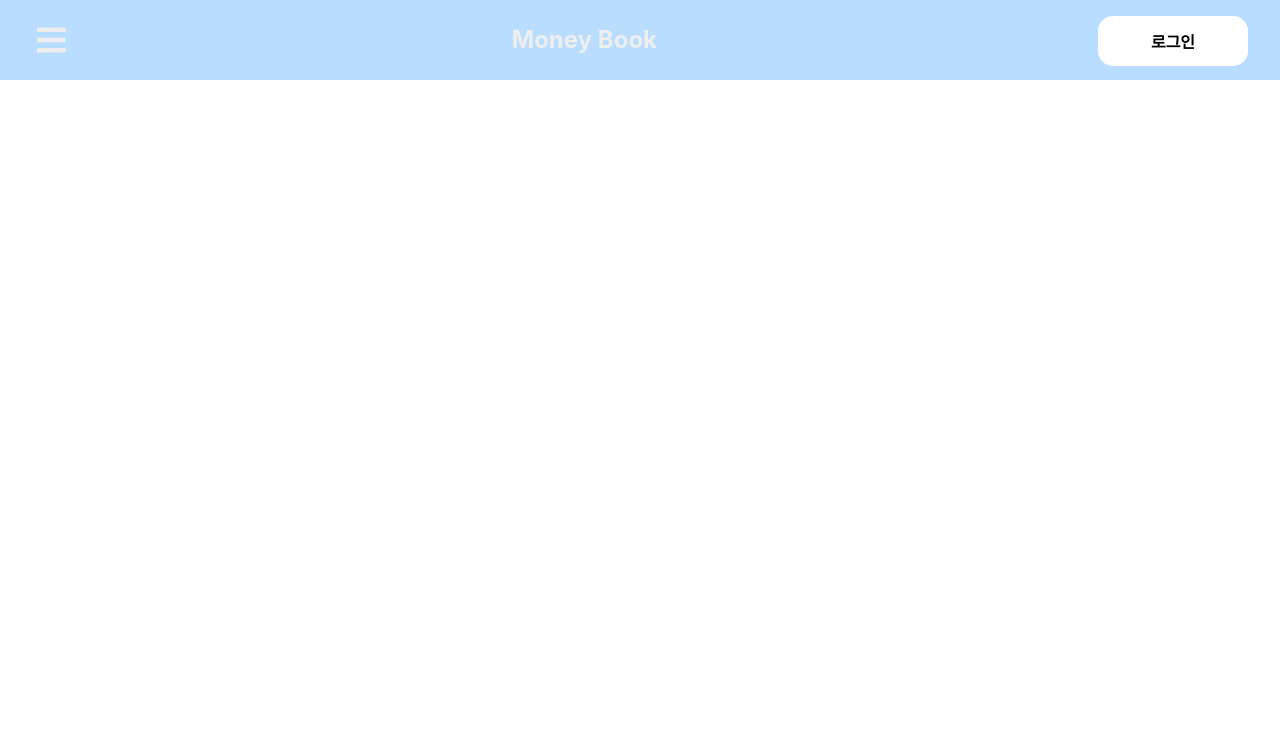
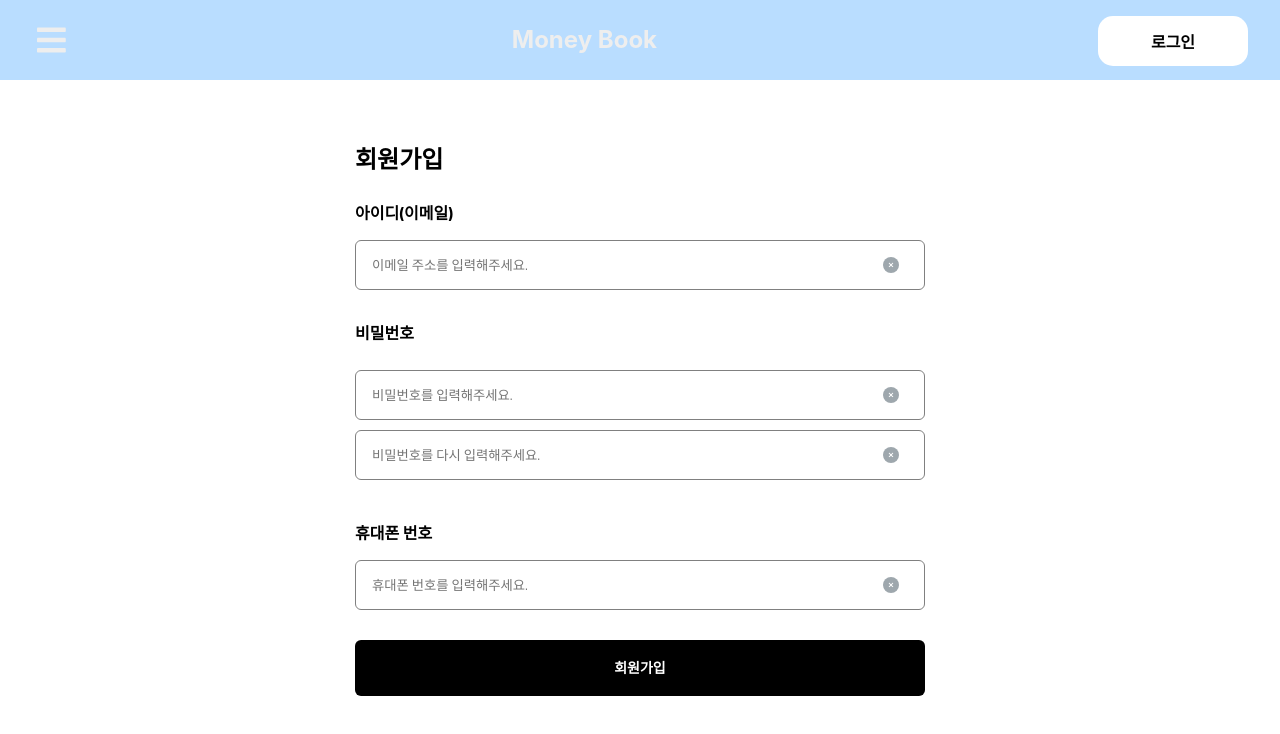
Before and after one commit to nicky-day/money-book, a React (Create React App) app in the folder fronted/: page /account/signup in a window 1280 px wide. Before the commit this address had no page. Shown: the top 734 px of the page. Built offline with nearby package versions, Linux system fonts and the light colour scheme.

Commit message:
Create SignUp.tsx

```diff
--- a/fronted/src/App.tsx
+++ b/fronted/src/App.tsx
@@ -3,6 +3,7 @@ import Header from "./components/Header";
 import {BrowserRouter, Route, Routes} from "react-router-dom";
 import SignIn from "./components/SignIn";
 import Main from "./components/Main";
+import SignUp from "./components/SignUp";
 
 function App() {
     return (
@@ -12,6 +13,7 @@ function App() {
                 <Main>
                     <Routes>
                         <Route path="/account/signin" element={<SignIn/>}></Route>
+                        <Route path="/account/signup" element={<SignUp/>}></Route>
                     </Routes>
                 </Main>
             </BrowserRouter>
--- a/fronted/src/components/SignIn.tsx
+++ b/fronted/src/components/SignIn.tsx
@@ -1,9 +1,15 @@
 import React, {useState} from "react"
 import '../styles/signin.css';
+import {useNavigate} from "react-router-dom";
 
 const SignIn = () => {
     // const [email, setEmail] = useState("");
     // const [password, setPassword] = useState("");
+
+    const navigate = useNavigate();
+    const navigateToSignUp = () => {
+        navigate("/account/signup")
+    }
 
     return (
         <section className="sign-in">
@@ -60,7 +66,7 @@ const SignIn = () => {
                         <button type="submit" className="start-with-facebook-btn">페이스북으로 시작하기</button>
                     </div>
                     <div>
-                        <button className="sign-up-btn">이메일로 회원가입</button>
+                        <button className="sign-up-btn" onClick={navigateToSignUp}>이메일로 회원가입</button>
                     </div>
                 </div>
             </div>
--- /dev/null
+++ b/fronted/src/components/SignUp.tsx
@@ -0,0 +1,101 @@
+import React from "react"
+import '../styles/signup.css'
+
+const signUp = () => {
+    return (
+        <section className="sign-up">
+            <div className="app-gutter">
+                <div className="page-title">
+                    <h2>회원가입</h2>
+                </div>
+
+                <div>
+                    <form className="sign-up-form">
+                        <div className="sign-up-email-input">
+                            <label className="input-label">아이디(이메일)</label>
+                            <div className="text-input-area">
+                                <input
+                                    className="text-input"
+                                    placeholder="이메일 주소를 입력해주세요."
+                                    name="email"
+                                    type="text"
+                                />
+                                <button className="clear-btn">
+                                    <svg width="16" height="16" viewBox="0 0 16 16" fill="none"
+                                         xmlns="http://www.w3.org/2000/svg"><title>Reset</title>
+                                        <circle cx="8" cy="8" r="8" fill="#9EA7AD"></circle>
+                                        <path fill-rule="evenodd" clip-rule="evenodd"
+                                              d="M9.41418 10.1213C9.60944 10.3166 9.92602 10.3166 10.1213 10.1213C10.3165 9.92606 10.3165 9.60948 10.1213 9.41421L8.70707 8L10.1213 6.58579C10.3165 6.39052 10.3165 6.07394 10.1213 5.87868C9.92602 5.68342 9.60944 5.68342 9.41418 5.87868L7.99996 7.29289L6.58575 5.87868C6.39049 5.68342 6.07391 5.68342 5.87864 5.87868C5.68338 6.07394 5.68338 6.39052 5.87864 6.58579L7.29286 8L5.87864 9.41421C5.68338 9.60948 5.68338 9.92606 5.87864 10.1213C6.07391 10.3166 6.39049 10.3166 6.58575 10.1213L7.99996 8.70711L9.41418 10.1213Z"
+                                              fill="white"></path>
+                                    </svg>
+                                </button>
+                            </div>
+                        </div>
+                        <div className="sign-up-password-input">
+                            <label className="input-label">비밀번호</label>
+                            <div className="text-input-area">
+                                <input
+                                    className="text-input"
+                                    placeholder="비밀번호를 입력해주세요."
+                                    name="password"
+                                    type="password"
+                                />
+                                <button className="clear-btn">
+                                    <svg width="16" height="16" viewBox="0 0 16 16" fill="none"
+                                         xmlns="http://www.w3.org/2000/svg"><title>Reset</title>
+                                        <circle cx="8" cy="8" r="8" fill="#9EA7AD"></circle>
+                                        <path fill-rule="evenodd" clip-rule="evenodd"
+                                              d="M9.41418 10.1213C9.60944 10.3166 9.92602 10.3166 10.1213 10.1213C10.3165 9.92606 10.3165 9.60948 10.1213 9.41421L8.70707 8L10.1213 6.58579C10.3165 6.39052 10.3165 6.07394 10.1213 5.87868C9.92602 5.68342 9.60944 5.68342 9.41418 5.87868L7.99996 7.29289L6.58575 5.87868C6.39049 5.68342 6.07391 5.68342 5.87864 5.87868C5.68338 6.07394 5.68338 6.39052 5.87864 6.58579L7.29286 8L5.87864 9.41421C5.68338 9.60948 5.68338 9.92606 5.87864 10.1213C6.07391 10.3166 6.39049 10.3166 6.58575 10.1213L7.99996 8.70711L9.41418 10.1213Z"
+                                              fill="white"></path>
+                                    </svg>
+                                </button>
+                            </div>
+                            <div className="text-input-area">
+                                <input
+                                    className="text-input"
+                                    placeholder="비밀번호를 다시 입력해주세요."
+                                    name="password-check"
+                                    type="password"
+                                />
+                                <button className="clear-btn">
+                                    <svg width="16" height="16" viewBox="0 0 16 16" fill="none"
+                                         xmlns="http://www.w3.org/2000/svg"><title>Reset</title>
+                                        <circle cx="8" cy="8" r="8" fill="#9EA7AD"></circle>
+                                        <path fill-rule="evenodd" clip-rule="evenodd"
+                                              d="M9.41418 10.1213C9.60944 10.3166 9.92602 10.3166 10.1213 10.1213C10.3165 9.92606 10.3165 9.60948 10.1213 9.41421L8.70707 8L10.1213 6.58579C10.3165 6.39052 10.3165 6.07394 10.1213 5.87868C9.92602 5.68342 9.60944 5.68342 9.41418 5.87868L7.99996 7.29289L6.58575 5.87868C6.39049 5.68342 6.07391 5.68342 5.87864 5.87868C5.68338 6.07394 5.68338 6.39052 5.87864 6.58579L7.29286 8L5.87864 9.41421C5.68338 9.60948 5.68338 9.92606 5.87864 10.1213C6.07391 10.3166 6.39049 10.3166 6.58575 10.1213L7.99996 8.70711L9.41418 10.1213Z"
+                                              fill="white"></path>
+                                    </svg>
+                                </button>
+                            </div>
+                        </div>
+                        <div className="sign-up-cellphone-input">
+                            <label className="input-label">휴대폰 번호</label>
+                            <div className="text-input-area">
+                                <input
+                                    className="text-input"
+                                    placeholder="휴대폰 번호를 입력해주세요."
+                                    name="cell-phone"
+                                    type="text"
+                                />
+                                <button className="clear-btn">
+                                    <svg width="16" height="16" viewBox="0 0 16 16" fill="none"
+                                         xmlns="http://www.w3.org/2000/svg"><title>Reset</title>
+                                        <circle cx="8" cy="8" r="8" fill="#9EA7AD"></circle>
+                                        <path fill-rule="evenodd" clip-rule="evenodd"
+                                              d="M9.41418 10.1213C9.60944 10.3166 9.92602 10.3166 10.1213 10.1213C10.3165 9.92606 10.3165 9.60948 10.1213 9.41421L8.70707 8L10.1213 6.58579C10.3165 6.39052 10.3165 6.07394 10.1213 5.87868C9.92602 5.68342 9.60944 5.68342 9.41418 5.87868L7.99996 7.29289L6.58575 5.87868C6.39049 5.68342 6.07391 5.68342 5.87864 5.87868C5.68338 6.07394 5.68338 6.39052 5.87864 6.58579L7.29286 8L5.87864 9.41421C5.68338 9.60948 5.68338 9.92606 5.87864 10.1213C6.07391 10.3166 6.39049 10.3166 6.58575 10.1213L7.99996 8.70711L9.41418 10.1213Z"
+                                              fill="white"></path>
+                                    </svg>
+                                </button>
+                            </div>
+                        </div>
+                        <div>
+                            <button type="submit" className="sign-up-btn">회원가입</button>
+                        </div>
+                    </form>
+                </div>
+            </div>
+        </section>
+    )
+}
+
+export default signUp;
--- a/fronted/src/styles/signin.css
+++ b/fronted/src/styles/signin.css
@@ -33,16 +33,13 @@ section .text-input-area {
     width: 100%;
     margin-bottom: 10px;
     -webkit-box-align: center;
-    /*height: 40%;*/
     border-radius: 6px;
     border: thin solid gray;
-    /*margin-bottom: 5px;*/
 }
 
 section .text-input {
     height: 50px;
     width: 90%;
-    /*margin-bottom: 5px;*/
     background-color: transparent;
     border: none;
     outline: none;
--- /dev/null
+++ b/fronted/src/styles/signup.css
@@ -0,0 +1,90 @@
+section.sign-up {
+    max-width: 700px;
+    max-height: 900px;
+    background-color: #FFFFFF;
+    margin: 0 auto;
+}
+
+section .app-gutter {
+    width: 90%;
+    margin: 0 auto;
+    padding: 60px 30px;
+}
+
+section .page-title {
+    height: 60px;
+    padding-bottom: 20px;
+}
+
+section .sign-up-form {
+    height: 300px;
+}
+
+section .input-label {
+    height: 50px;
+    font-weight: bold;
+}
+
+section .sign-up-email-input {
+    height: 100px;
+    display: flex;
+    flex-direction: column;
+    margin-bottom: 20px;
+}
+
+section .sign-up-password-input {
+    height: 180px;
+    display: flex;
+    flex-direction: column;
+    margin-bottom: 20px;
+}
+
+section .sign-up-cellphone-input {
+    height: 100px;
+    display: flex;
+    flex-direction: column;
+    margin-bottom: 20px;
+}
+
+section .text-input-area {
+    position: relative;
+    display: flex;
+    align-items: center;
+    width: 100%;
+    margin-bottom: 10px;
+    -webkit-box-align: center;
+    border-radius: 6px;
+    border: thin solid gray;
+    height: 50px;
+}
+
+section .text-input {
+    height: 50px;
+    width: 90%;
+    background-color: transparent;
+    border: none;
+    outline: none;
+    padding-left: 16px;
+    padding-right: 16px;
+}
+
+section .clear-btn {
+    background-color: #FFFFFF;
+    width: 10%;
+    border: none;
+    margin: 5px;
+}
+
+section .sign-up-btn {
+    width: 100%;
+    height: 56px;
+    font-size: 14px;
+    line-height: 24px;
+    font-weight: bold;
+    background-color: #000000;
+    color: white;
+    cursor: pointer;
+    border-radius: 6px;
+    margin-bottom: 10px;
+    border: none;
+}
```
